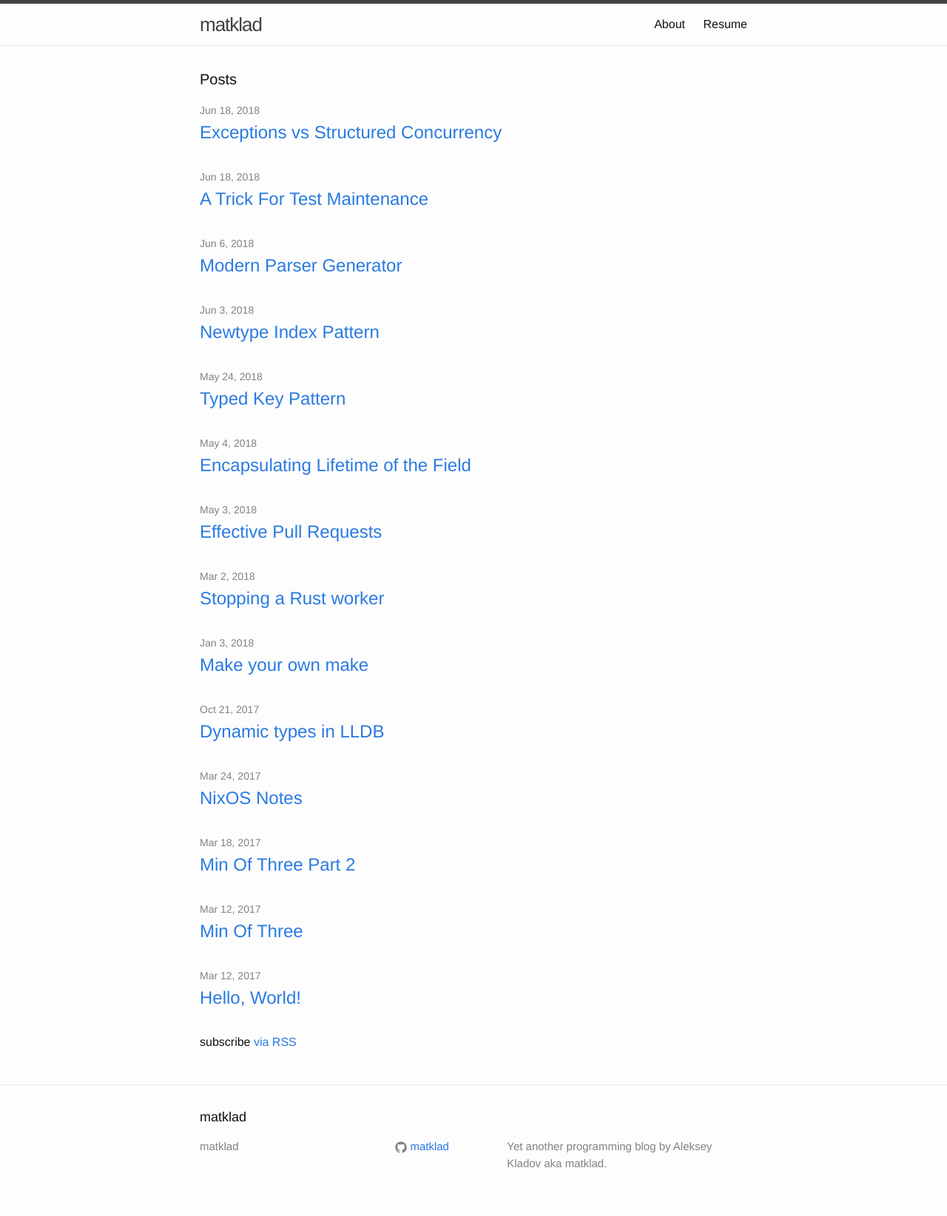
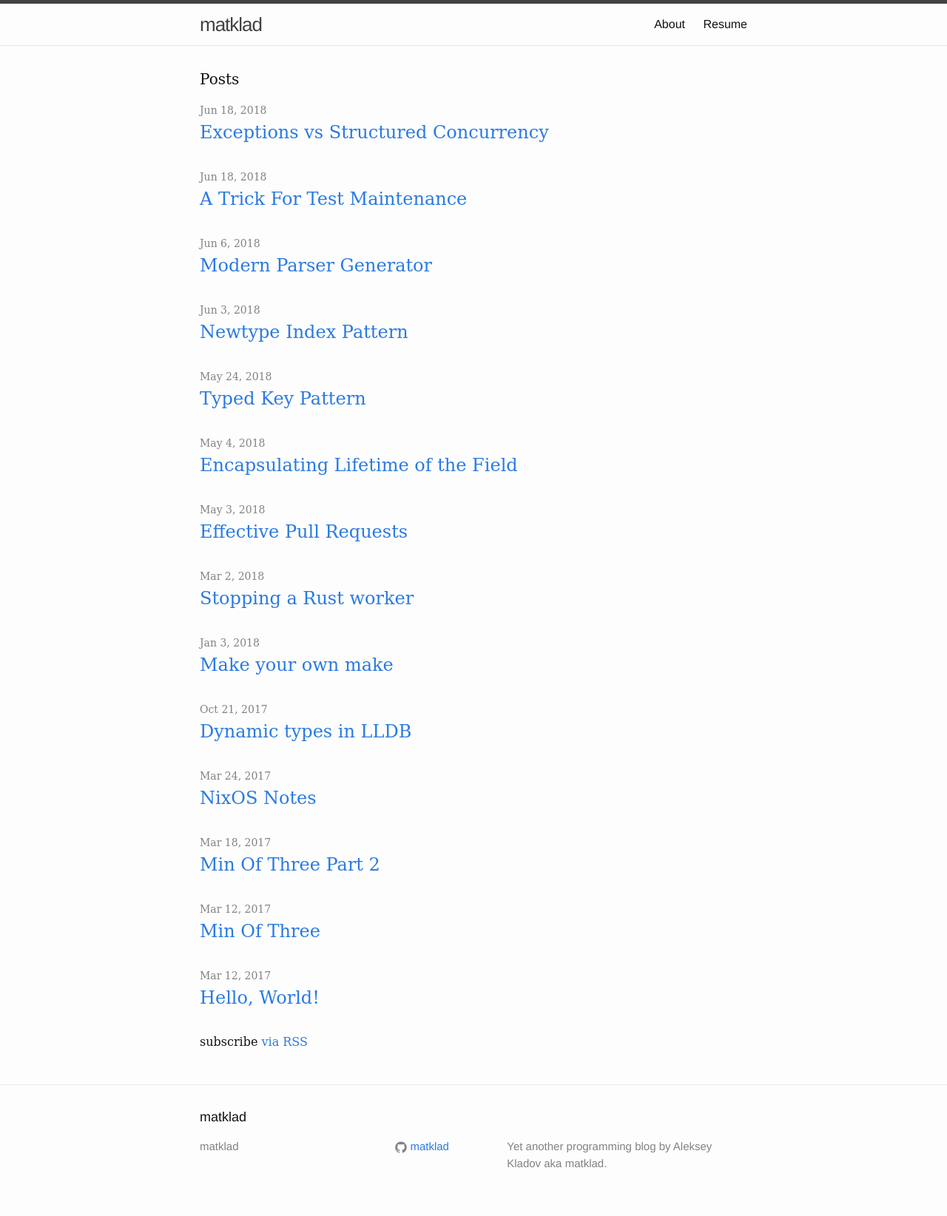
Before and after one commit to matklad/matklad.github.io, a Jekyll site: the page built from index.html, in a window 1280 px wide. Shown: the whole page at 74% size. Built offline with Jekyll 4.4.1, drawn with Linux system fonts in a browser that asks for light colours.

Commit message:
serif-font for body

```diff
--- a/_sass/_layout.scss
+++ b/_sass/_layout.scss
@@ -5,6 +5,7 @@
     border-top: 5px solid $grey-color-dark;
     border-bottom: 1px solid $grey-color-light;
     min-height: 56px;
+    font-family: $nav-font-family;
 
     // Positioning context for the mobile navigation icon
     position: relative;
@@ -100,6 +101,7 @@
 .site-footer {
     border-top: 1px solid $grey-color-light;
     padding: $spacing-unit 0;
+    font-family: $nav-font-family;
 }
 
 .footer-heading {
--- a/css/main.scss
+++ b/css/main.scss
@@ -6,7 +6,8 @@
 
 
 // Our variables
-$base-font-family: "Helvetica Neue", Helvetica, Arial, sans-serif;
+$nav-font-family: "Helvetica Neue", Helvetica, Arial, sans-serif;
+$base-font-family: Constantia, "Lucida Bright", Lucidabright, "Lucida Serif", Lucida, "DejaVu Serif", "Bitstream Vera Serif", "Liberation Serif", Georgia, serif;
 $base-font-size:   16px;
 $base-font-weight: 400;
 $small-font-size:  $base-font-size * 0.875;
```
